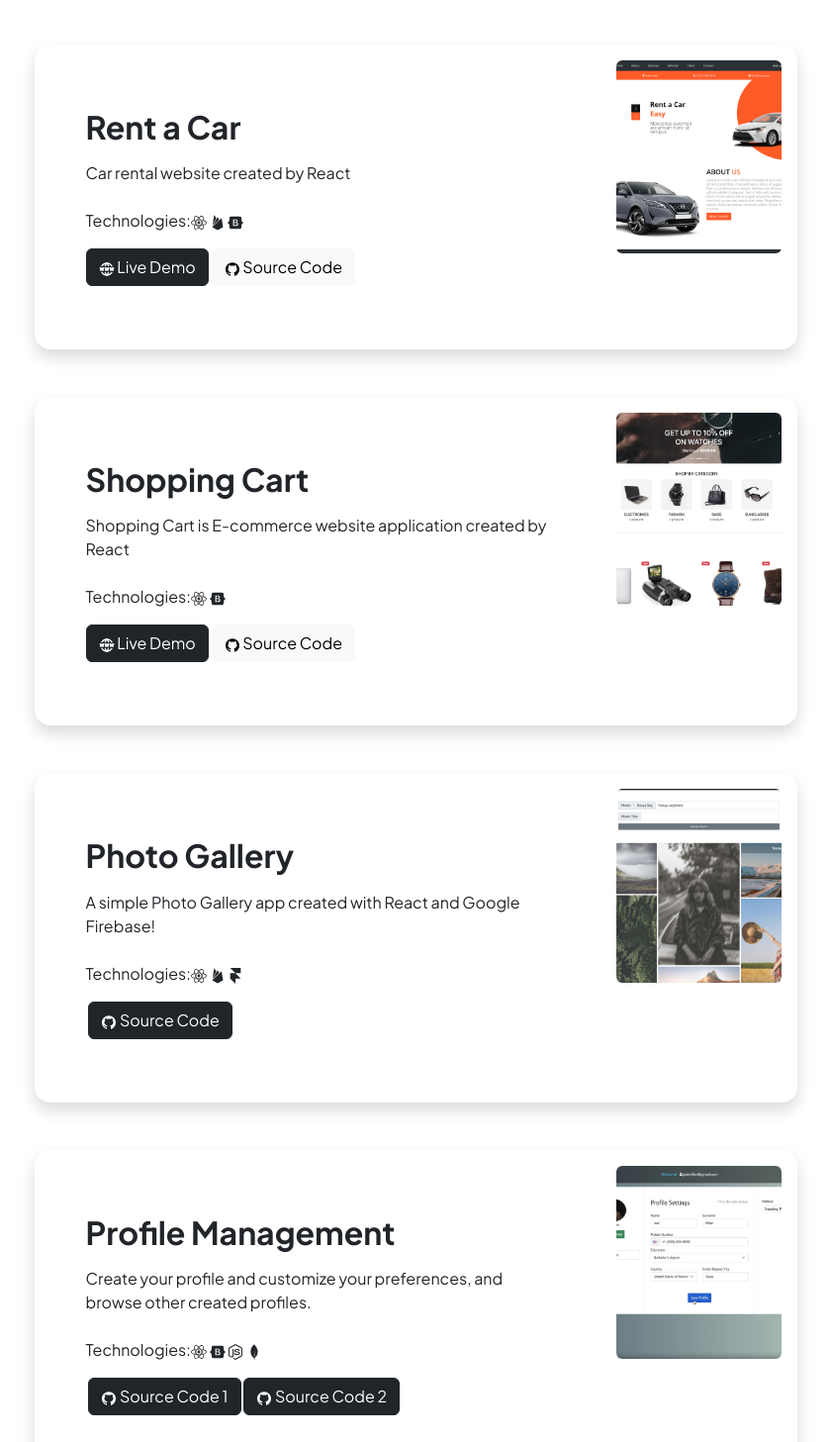
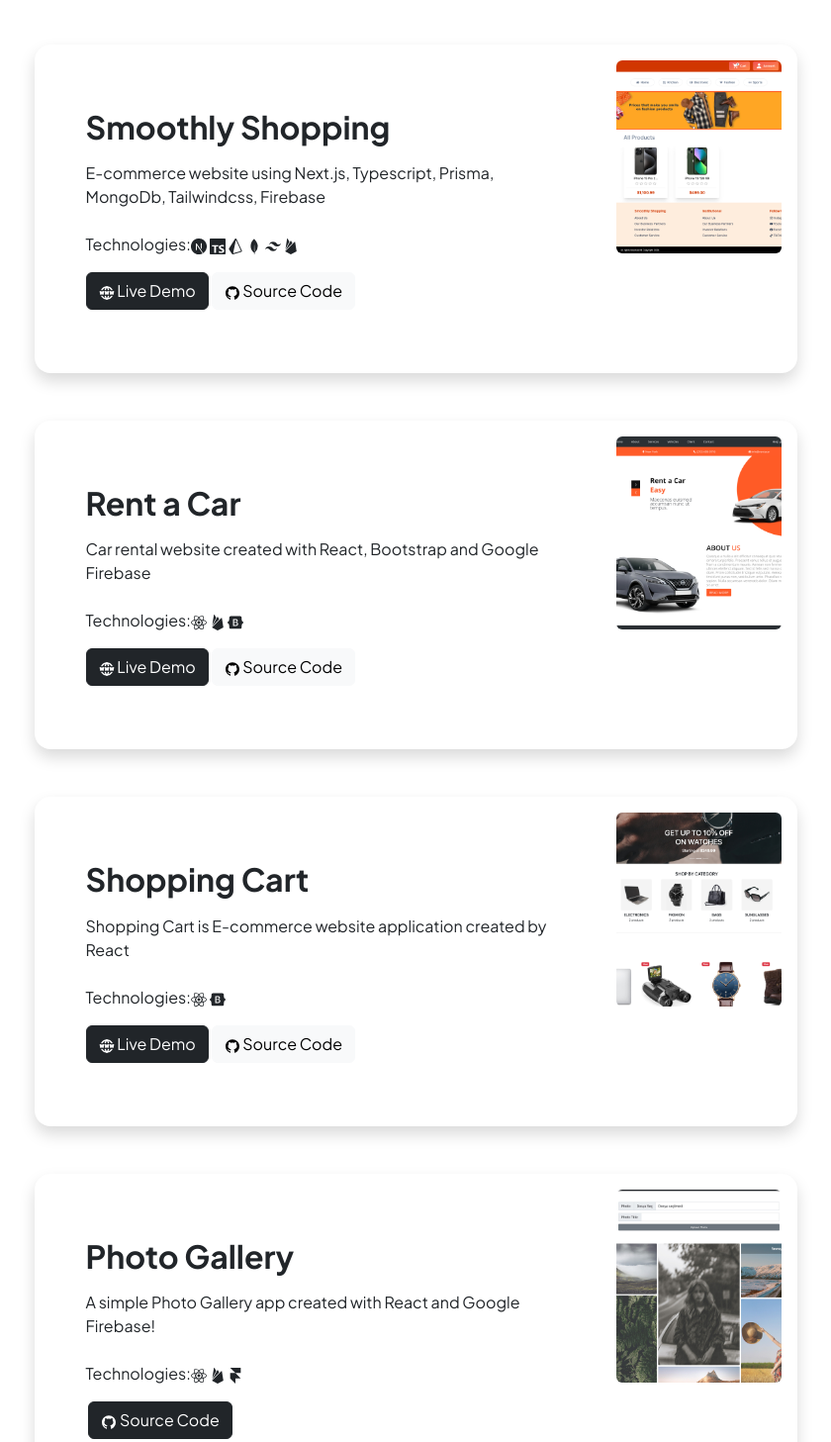
Before and after one commit to fbatuhanr/Portfolio, a React (Create React App) app: page / in a window 1280 px wide. Shown: the part 613-2070 px from the top of the page at 99% size, without its empty margins (220-1060 px from the left). Built offline with nearby package versions, Linux system fonts and the light colour scheme.

Commit message:
new project added

```diff
--- a/src/components/projects.jsx
+++ b/src/components/projects.jsx
@@ -3,6 +3,7 @@ import {Container, Row, Col, Card, Button} from "react-bootstrap";
 import {TbWorldWww} from "react-icons/tb";
 import {AiFillGithub} from "react-icons/ai";
 
+import smoothlyshoppingImg from "../assets/projects/smoothlyshopping.jpg"
 import rentacarImg from "../assets/projects/rentacar.jpg"
 import shoppingcartImg from "../assets/projects/shoppingcart.jpg"
 import photogalleryImg from "../assets/projects/photogallery.jpg"
@@ -10,17 +11,23 @@ import profilemanagementImg from "../assets/projects/profilemanagement.jpg"
 import weatherforecastImg from "../assets/projects/weatherforecast.jpg"
 import calculatorImg from "../assets/projects/calculator.jpg"
 
-import {FaBootstrap, FaNodeJs, FaReact} from "react-icons/fa";
-import {IoLogoFirebase} from "react-icons/io5";
-import {SiAxios, SiFramer, SiMongodb} from "react-icons/si";
+import {SiReact, SiNextdotjs, SiTypescript, SiPrisma, SiMongodb, SiTailwindcss, SiFirebase, SiBootstrap, SiNodedotjs, SiAxios, SiFramer} from "react-icons/si";
 
 
 const projectsData = [
     {
+        title: "Smoothly Shopping",
+        description: "E-commerce website using Next.js, Typescript, Prisma, MongoDb, Tailwindcss, Firebase",
+        image: smoothlyshoppingImg,
+        technologies: [<SiNextdotjs title="Next.js"/>, <SiTypescript title="Typescript"/>, <SiPrisma title="Prisma"/>, <SiMongodb title="MongoDB"/>, <SiTailwindcss title="Tailwindcss"/>, <SiFirebase title="Firebase"/>],
+        liveDemo: "https://rentacar-reactjs.vercel.app",
+        sourceCode: "https://github.com/fbatuhanr/RentaCar-ReactJS"
+    },
+    {
         title: "Rent a Car",
-        description: "Car rental website created by React",
+        description: "Car rental website created with React, Bootstrap and Google Firebase",
         image: rentacarImg,
-        technologies: [<FaReact title="React"/>, <IoLogoFirebase title="Firebase"/>, <FaBootstrap title="Bootstrap" />],
+        technologies: [<SiReact title="React"/>, <SiFirebase title="Firebase"/>, <SiBootstrap title="Bootstrap" />],
         liveDemo: "https://rentacar-reactjs.vercel.app",
         sourceCode: "https://github.com/fbatuhanr/RentaCar-ReactJS"
     },
@@ -28,7 +35,7 @@ const projectsData = [
         title: "Shopping Cart",
         description: "Shopping Cart is E-commerce website application created by React",
         image: shoppingcartImg,
-        technologies: [<FaReact title="React"/>, <FaBootstrap title="Bootstrap"/>],
+        technologies: [<SiReact title="React"/>, <SiBootstrap title="Bootstrap"/>],
         liveDemo: "https://shopping-cart-reactjs-seven.vercel.app/",
         sourceCode: "https://github.com/fbatuhanr/shoppingcart-reactjs"
     },
@@ -36,28 +43,28 @@ const projectsData = [
         title: "Photo Gallery",
         description: "A simple Photo Gallery app created with React and Google Firebase!",
         image: photogalleryImg,
-        technologies: [<FaReact title="React"/>, <IoLogoFirebase title="Firebase"/>, <SiFramer title="Framer Motion"/>],
+        technologies: [<SiReact title="React"/>, <SiFirebase title="Firebase"/>, <SiFramer title="Framer Motion"/>],
         sourceCode: "https://github.com/fbatuhanr/PhotoGallery-ReactJS"
     },
     {
         title: "Profile Management",
         description: "Create your profile and customize your preferences, and browse other created profiles.",
         image: profilemanagementImg,
-        technologies: [<FaReact title="React"/>, <FaBootstrap title="Bootstrap"/>, <FaNodeJs title="NodeJs"/>, <SiMongodb title="MongoDb"/>],
+        technologies: [<SiReact title="React"/>, <SiBootstrap title="Bootstrap"/>, <SiNodedotjs title="NodeJs"/>, <SiMongodb title="MongoDb"/>],
         sourceCode: ["https://github.com/fbatuhanr/Profile-Management-Frontend", "https://github.com/fbatuhanr/Profile-Management-Backend"]
     },
     {
         title: "Weather Forecast",
         description: "Weather Forecast application created with React and by using 'openweathermap' and 'geodb-cities' apis.",
         image: weatherforecastImg,
-        technologies: [<FaReact title="React"/>, <FaBootstrap title="Bootstrap"/>, <SiAxios title="Axios"/>],
+        technologies: [<SiReact title="React"/>, <SiBootstrap title="Bootstrap"/>, <SiAxios title="Axios"/>],
         sourceCode: "https://github.com/fbatuhanr/WeatherForecast-ReactJS"
     },
     {
         title: "Calculator",
         description: "This calculator simple to use and functional also it has full responsive design and it supports keyboard inputs.",
         image: calculatorImg,
-        technologies: [<FaReact title="React"/>, <FaBootstrap title="Bootstrap"/>, <SiFramer title="Framer Motion"/>],
+        technologies: [<SiReact title="React"/>, <SiBootstrap title="Bootstrap"/>, <SiFramer title="Framer Motion"/>],
         sourceCode: "https://github.com/fbatuhanr/Calculator-ReactJS"
     }
 ]
```
Also changed, not shown: src/assets/projects/smoothlyshopping.jpg (added).
